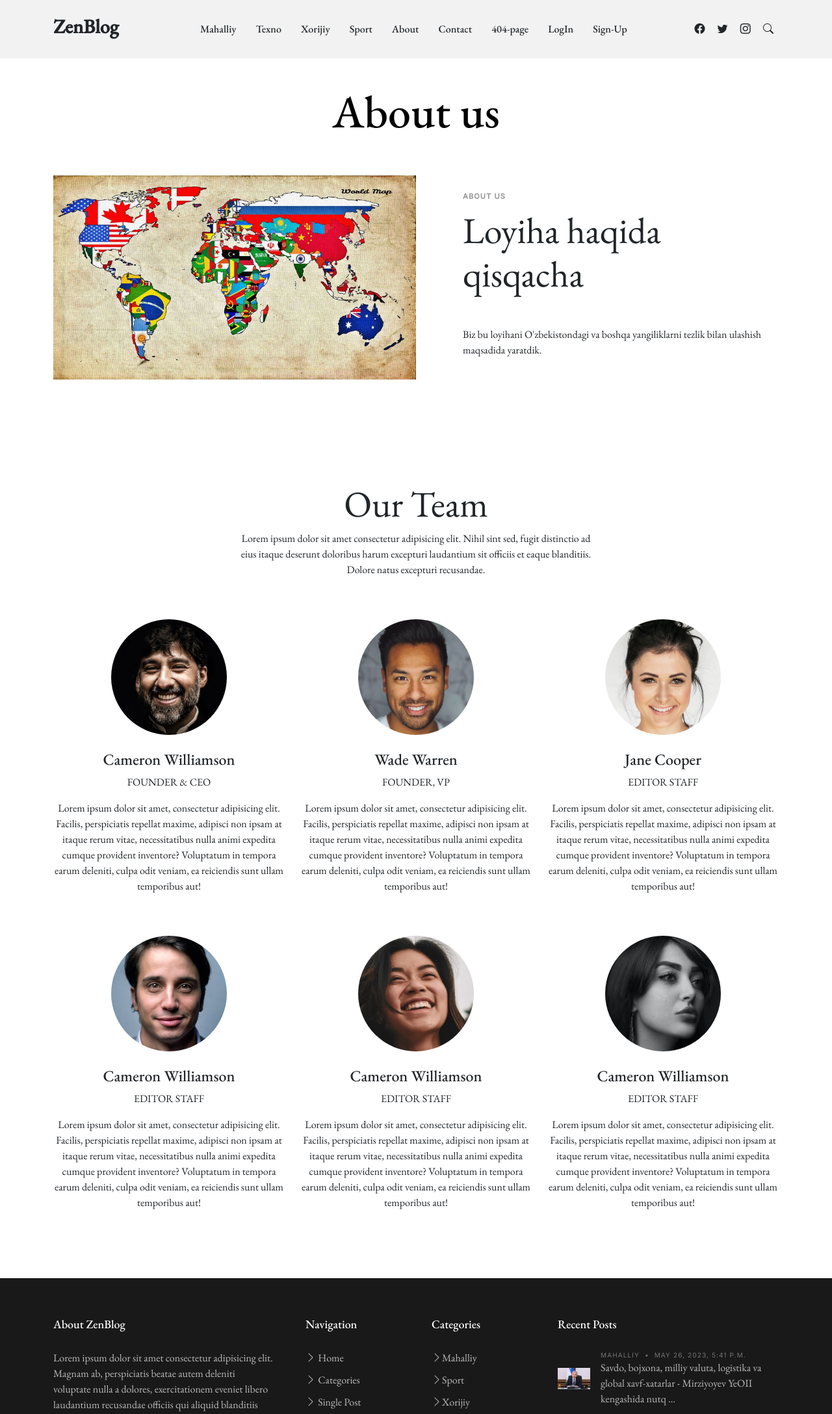
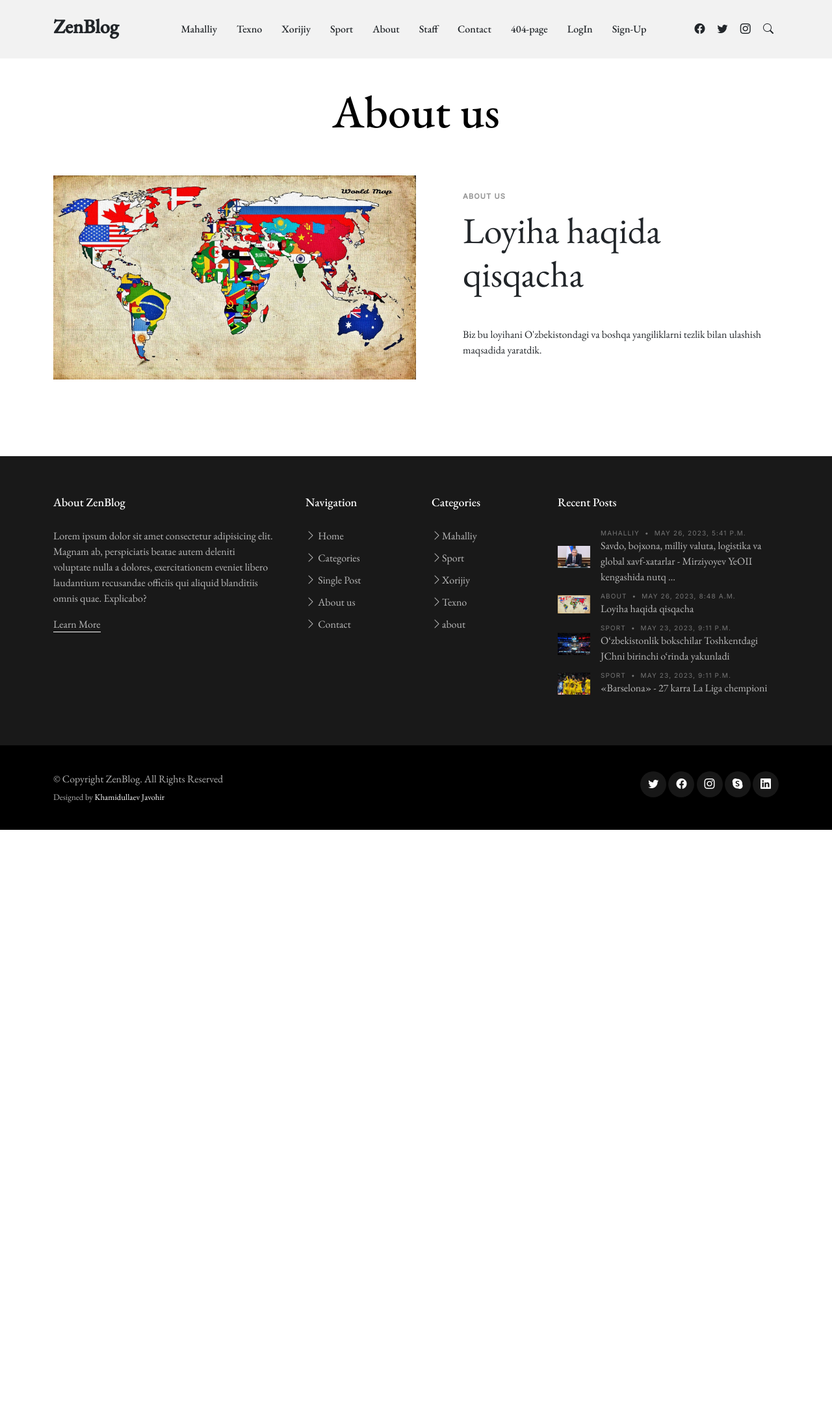
Before and after one commit to Javohir-dev/breaking-news, a Django app: page /about-us/ in a window 1280 px wide. Shown: the top 2176 px of the page at 65% size. After the commit the page ends 1277 px from the top, so only its background shows below. Run offline with Django 4.2, Linux system fonts and the light colour scheme; data comes from the database, SQL or seed files in the repository; both versions use the stored data as it was after the commit; some libraries are stand-ins or nearby versions; some web fonts are replaced.

Commit message:
add some about and staff page

```diff
--- a/news_app/models.py
+++ b/news_app/models.py
@@ -6,6 +6,11 @@ from django.db import models
 class PublishedManager(models.Manager):
     def get_queryset(self):
         return super().get_queryset().filter(status=News.Status.Published)
+
+
+class ActivedManager(models.Manager):
+    def get_queryset(self):
+        return super().get_queryset().filter(status=Staff.Status.Active)
 
 
 class Category(models.Model):
@@ -24,7 +29,6 @@ class News(models.Model):
     class Status(models.TextChoices):
         Draft = "DF", "Draft"
         Published = "PB", "Published"
-        AboutUs = "Au", "AboutUs"
 
     title = models.CharField(max_length=250)
     slug = models.SlugField(max_length=250)
@@ -51,6 +55,37 @@ class News(models.Model):
         return reverse("detail_page", args=[self.slug])
 
 
+class Occupation(models.Model):
+    name = models.CharField(max_length=100)
+
+    def __str__(self):
+        return self.name
+
+
+class Staff(models.Model):
+    class Status(models.TextChoices):
+        Active = "AT", "Active"
+        Disable = "DS", "Disable"
+
+    first_name = models.CharField(max_length=100)
+    last_name = models.CharField(max_length=100)
+    staff_info = models.TextField()
+    image = models.ImageField(upload_to="staff/images")
+    occupation = models.ForeignKey(Occupation, on_delete=models.CASCADE)
+    status = models.CharField(
+        max_length=2, choices=Status.choices, default=Status.Active
+    )
+
+    objects = models.Manager()  # defauld manager
+    active = ActivedManager()
+
+    # class Meta:
+    #     ordering = ["-published_time"]
+
+    def __str__(self):
+        return self.first_name
+
+
 class Contact(models.Model):
     name = models.CharField(max_length=150)
     email = models.EmailField(max_length=150)
--- a/news_app/urls.py
+++ b/news_app/urls.py
@@ -10,6 +10,7 @@ from .views import (
     TechnoNewsListView,
     SportNewsListView,
     AboutView,
+    StaffPageView,
 )
 
 
@@ -25,4 +26,5 @@ urlpatterns = [
     path("texno/", TechnoNewsListView.as_view(), name="texno_news_page"),
     path("sport/", SportNewsListView.as_view(), name="sport_news_page"),
     path("about-us/", AboutView.as_view(), name="about_page"),
+    path("staff/", StaffPageView.as_view(), name="staff_page"),
 ]
--- a/news_app/views.py
+++ b/news_app/views.py
@@ -3,7 +3,7 @@ from django.db.models.query import QuerySet
 from django.http import HttpResponse
 from django.shortcuts import render, get_object_or_404
 from django.views.generic import TemplateView, ListView
-from .models import News, Category
+from .models import News, Category, Occupation, Staff
 from .forms import ContactForm
 
 
@@ -64,25 +64,6 @@ def detail_page(request, news):
     return render(request, "news/single-post.html", context)
 
 
-# def homePageView(request):
-#     categories = Category.objects.all()
-#     news_list = News.published.all().order_by("-published_time")[:5]
-#     local_news = News.objects.all().filter(category__name="Mahalliy")
-#     foreign_news = News.objects.all().filter(category__name="Xorijiy")
-#     techno_news = News.objects.all().filter(category__name="Texno")
-#     numbers = 1
-#     context = {
-#         "news_list": news_list,
-#         "categories": categories,
-#         "numbers": numbers,
-#         "local_news": local_news,
-#         "foreign_news": foreign_news,
-#         "techno_news": techno_news,
-#     }
-
-#     return render(request, "news/home.html", context)
-
-
 class HomePageView(ListView):
     model = News
     template_name = "news/home.html"
@@ -104,6 +85,19 @@ class HomePageView(ListView):
         context["local_news_category"] = "Mahalliy"
         context["sport_news_category"] = "Sport"
         context["techno_news_category"] = "Texno"
+
+        return context
+
+
+class StaffPageView(ListView):
+    model = Staff
+    template_name = "news/staff.html"
+    context_object_name = "staff"
+
+    def get_context_data(self, **kwargs):
+        context = super().get_context_data(**kwargs)
+        context["occupations"] = Occupation.objects.all()
+        context["staff_list"] = Staff.active.all()
 
         return context
 
--- a/templates/news/about.html
+++ b/templates/news/about.html
@@ -32,70 +32,5 @@
       </div>
     </section>
 
-    <section>
-      <div class="container" data-aos="fade-up">
-        <div class="row">
-          <div class="col-12 text-center mb-5">
-            <div class="row justify-content-center">
-              <div class="col-lg-6">
-                <h2 class="display-4">Our Team</h2>
-                <p>Lorem ipsum dolor sit amet consectetur adipisicing elit. Nihil sint sed, fugit distinctio ad eius
-                  itaque deserunt doloribus harum excepturi laudantium sit officiis et eaque blanditiis. Dolore natus
-                  excepturi recusandae.</p>
-              </div>
-            </div>
-          </div>
-          <div class="col-lg-4 text-center mb-5">
-            <img src="{% static 'images/person-1.jpg' %}" alt="" class="img-fluid rounded-circle w-50 mb-4">
-            <h4>Cameron Williamson</h4>
-            <span class="d-block mb-3 text-uppercase">Founder &amp; CEO</span>
-            <p>Lorem ipsum dolor sit amet, consectetur adipisicing elit. Facilis, perspiciatis repellat maxime, adipisci
-              non ipsam at itaque rerum vitae, necessitatibus nulla animi expedita cumque provident inventore?
-              Voluptatum in tempora earum deleniti, culpa odit veniam, ea reiciendis sunt ullam temporibus aut!</p>
-          </div>
-          <div class="col-lg-4 text-center mb-5">
-            <img src="{% static 'images/person-2.jpg' %}" alt="" class="img-fluid rounded-circle w-50 mb-4">
-            <h4>Wade Warren</h4>
-            <span class="d-block mb-3 text-uppercase">Founder, VP</span>
-            <p>Lorem ipsum dolor sit amet, consectetur adipisicing elit. Facilis, perspiciatis repellat maxime, adipisci
-              non ipsam at itaque rerum vitae, necessitatibus nulla animi expedita cumque provident inventore?
-              Voluptatum in tempora earum deleniti, culpa odit veniam, ea reiciendis sunt ullam temporibus aut!</p>
-          </div>
-          <div class="col-lg-4 text-center mb-5">
-            <img src="{% static 'images/person-3.jpg' %}" alt="" class="img-fluid rounded-circle w-50 mb-4">
-            <h4>Jane Cooper</h4>
-            <span class="d-block mb-3 text-uppercase">Editor Staff</span>
-            <p>Lorem ipsum dolor sit amet, consectetur adipisicing elit. Facilis, perspiciatis repellat maxime, adipisci
-              non ipsam at itaque rerum vitae, necessitatibus nulla animi expedita cumque provident inventore?
-              Voluptatum in tempora earum deleniti, culpa odit veniam, ea reiciendis sunt ullam temporibus aut!</p>
-          </div>
-          <div class="col-lg-4 text-center mb-5">
-            <img src="{% static 'images/person-4.jpg' %}" alt="" class="img-fluid rounded-circle w-50 mb-4">
-            <h4>Cameron Williamson</h4>
-            <span class="d-block mb-3 text-uppercase">Editor Staff</span>
-            <p>Lorem ipsum dolor sit amet, consectetur adipisicing elit. Facilis, perspiciatis repellat maxime, adipisci
-              non ipsam at itaque rerum vitae, necessitatibus nulla animi expedita cumque provident inventore?
-              Voluptatum in tempora earum deleniti, culpa odit veniam, ea reiciendis sunt ullam temporibus aut!</p>
-          </div>
-          <div class="col-lg-4 text-center mb-5">
-            <img src="{% static 'images/person-5.jpg' %}" alt="" class="img-fluid rounded-circle w-50 mb-4">
-            <h4>Cameron Williamson</h4>
-            <span class="d-block mb-3 text-uppercase">Editor Staff</span>
-            <p>Lorem ipsum dolor sit amet, consectetur adipisicing elit. Facilis, perspiciatis repellat maxime, adipisci
-              non ipsam at itaque rerum vitae, necessitatibus nulla animi expedita cumque provident inventore?
-              Voluptatum in tempora earum deleniti, culpa odit veniam, ea reiciendis sunt ullam temporibus aut!</p>
-          </div>
-          <div class="col-lg-4 text-center mb-5">
-            <img src="{% static 'images/person-6.jpg' %}" alt="" class="img-fluid rounded-circle w-50 mb-4">
-            <h4>Cameron Williamson</h4>
-            <span class="d-block mb-3 text-uppercase">Editor Staff</span>
-            <p>Lorem ipsum dolor sit amet, consectetur adipisicing elit. Facilis, perspiciatis repellat maxime, adipisci
-              non ipsam at itaque rerum vitae, necessitatibus nulla animi expedita cumque provident inventore?
-              Voluptatum in tempora earum deleniti, culpa odit veniam, ea reiciendis sunt ullam temporibus aut!</p>
-          </div>
-        </div>
-      </div>
-    </section>
-
   </main>
 {% endblock content %}
--- a/templates/news/base.html
+++ b/templates/news/base.html
@@ -57,6 +57,7 @@
           <li><a href="{% url 'foreign_news_page' %}">Xorijiy</a></li>
           <li><a href="{% url 'sport_news_page' %}">Sport</a></li>
           <li><a href="{% url 'about_page' %}">About</a></li>
+          <li><a href="{% url 'staff_page' %}">Staff</a></li>
           <li><a href="{% url 'contact_page' %}">Contact</a></li>
           <li><a href="{% url '404_page' %}">404-page</a></li>
           <li><a href="{% url '404_page' %}">LogIn</a></li>
```
Also changed, not shown: news_app/admin.py (+11 -1 lines), templates/news/staff.html (added, +36 -0 lines), db.sqlite3, media/news/images/prezident.jpg (added), media/staff/images/anvar-aka.jpg (added), media/staff/images/my-photo.jpg (added), news_app/migrations/0003_occupation_staff.py (added), steps.txt (line endings or trailing spaces).
